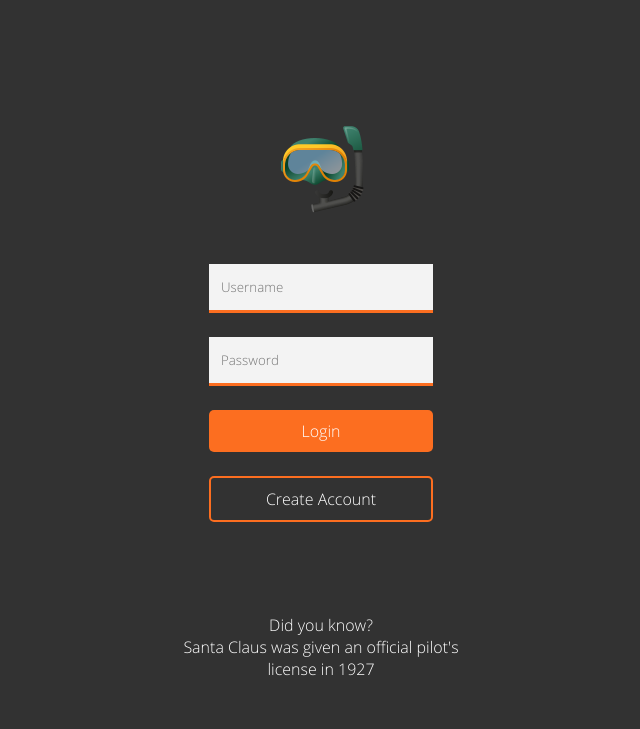
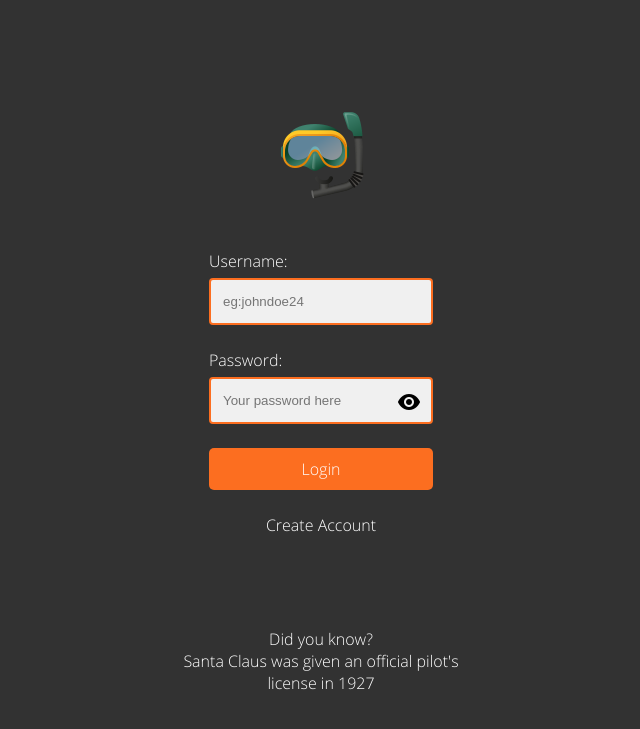
Before and after one commit to elwinjyot/deepreview, a Django app: page / in a window 1280 px wide. Shown: the top 729 px of the page, without its empty margins (319-959 px from the left). Run offline with Django 3.2, Linux system fonts and the light colour scheme; some libraries are stand-ins or nearby versions.

Commit message:
Redesigned login input feilds, added show and hide password feature

```diff
--- a/static/Sass/assets.scss
+++ b/static/Sass/assets.scss
@@ -101,11 +101,9 @@ $shamrock: #25d5a6;
 @mixin input-dark() {
   padding: 14px 12px;
   width: 100%;
-  border: none;
-  border-radius: 0px;
-  border-bottom: 3px solid $blue-gem;
-  background-color: $white-smoke;
-  @include OpenSans(100);
+  background-color: #f0f0f0;
+  border: 2.8px solid $blue-gem;
+  border-radius: 4px;
 
   &:focus {
     outline: none;
--- a/static/Sass/main.css
+++ b/static/Sass/main.css
@@ -1599,20 +1590,59 @@ body #student-details-container #fee-info ul li {
   padding-bottom: 2rem;
 }
 
+#login-body #login-form .login-error-container {
+  color: #ec3a3a;
+  font-family: OpenSans;
+  font-weight: 200;
+  display: none;
+  -webkit-box-align: center;
+      -ms-flex-align: center;
+          align-items: center;
+  width: 70%;
+}
+
+#login-body #login-form .login-error-container img {
+  margin-right: 6px;
+  width: 100%;
+  height: auto;
+  max-width: 18px;
+}
+
 #login-body #login-form .input-group {
   width: 70%;
   padding: 12px 0px;
 }
 
+#login-body #login-form .input-group .pass-group {
+  display: -webkit-box;
+  display: -ms-flexbox;
+  display: flex;
+  position: relative;
+}
+
+#login-body #login-form .input-group .pass-group img {
+  position: absolute;
+  right: 12px;
+  top: 35%;
+  cursor: pointer;
+  width: 100%;
+  max-width: 24px;
+  height: auto;
+}
+
+#login-body #login-form .input-group label {
+  color: white;
+  font-family: OpenSans;
+  font-weight: 100;
+}
+
 #login-body #login-form .input-group input {
+  margin-top: 6px;
   padding: 14px 12px;
   width: 100%;
-  border: none;
-  border-radius: 0px;
-  border-bottom: 3px solid #fc6e20;
-  background-color: #f3f3f3;
-  font-family: OpenSans;
-  font-weight: 100;
+  background-color: #f0f0f0;
+  border: 2.8px solid #fc6e20;
+  border-radius: 4px;
 }
 
 #login-body #login-form .input-group input:focus {
@@ -1654,9 +1684,20 @@ body #student-details-container #fee-info ul li {
   max-width: 28px;
 }
 
-#login-body #login-form .input-group .craccbtn {
-  background-color: transparent;
-  border: 2.4px solid #fc6e20;
+#login-body #login-form .craccbtn {
+  display: -webkit-box;
+  display: -ms-flexbox;
+  display: flex;
+  -webkit-box-pack: center;
+      -ms-flex-pack: center;
+          justify-content: center;
+}
+
+#login-body #login-form .craccbtn a {
+  text-decoration: none;
+  color: white;
+  font-family: OpenSans;
+  font-weight: 100;
 }
 
 #login-body #login-form .tip-wrap {
--- a/static/Sass/main.scss
+++ b/static/Sass/main.scss
@@ -907,11 +907,45 @@ body {
     .space-fill-icon {
       padding-bottom: 2rem;
     }
+
+    .login-error-container {
+      color: #ec3a3a;
+      @include OpenSans(200);
+      display: none;
+      align-items: center;
+      width: 70%;
+
+      img {
+        margin-right: 6px;
+        width: 100%;
+        height: auto;
+        max-width: 18px;
+      }
+    }
     .input-group {
       width: 70%;
       padding: 12px 0px;
 
+      .pass-group {
+        display: flex;
+        position: relative;
+
+        img {
+          position: absolute;
+          right: 12px;
+          top: 35%;
+          cursor: pointer;
+          width: 100%;
+          max-width: 24px;
+          height: auto;
+        }
+      }
+      label {
+        color: white;
+        @include OpenSans(100);
+      }
       input {
+        margin-top: 6px;
         @include input-dark();
       }
       button {
@@ -926,9 +960,15 @@ body {
           max-width: 28px;
         }
       }
-      .craccbtn {
-        background-color: transparent;
-        border: 2.4px solid $blue-gem;
+    }
+    .craccbtn {
+      display: flex;
+      justify-content: center;
+
+      a {
+        text-decoration: none;
+        color: white;
+        @include OpenSans(100);
       }
     }
     .tip-wrap {
@@ -1143,6 +1183,9 @@ $breakpoint-mobile: 414px;
       .input-group {
         width: 100%;
       }
+      .login-error-container {
+        width: 100%;
+      }
     }
   }
   .fourOthreeBody {
--- a/static/Scripts/App.js
+++ b/static/Scripts/App.js
@@ -86,12 +86,28 @@ $("#login-form").submit(function (event) {
       }, 1000);
     },
     error: () => {
-      $(".loginBtn").html(`<p style="margin-right: 6px;">Password or username wrong!</p><img src="../../static/Images/error-ic.png" style="height: auto; max-width: 28px;" /> `);
-      setTimeout(() => {
-        $(".loginBtn").text(`Login`);
-      }, 2000);
+      $(".loginBtn").text(`Login`);
+      $(".login-error-container").css({ display: "flex" });
+      $(".login-error-container p").text(`Password or Email does not match!`);
+      $(`input[name="username"], input[name="password"]`).css({ "border-color": "#ec3a3a" });
     },
   });
+});
+
+$(`input[name="username"], input[name="password"]`).on("change keyup paste", () => {
+  $(`input[name="username"], input[name="password"]`).css({ "border-color": "#fc6e20" });
+  $(".login-error-container").css({ display: "none" });
+});
+
+$(".show-pass").click(function () {
+  const inputFd = $(`input[name="password"]`);
+  if (inputFd.attr("type") == "password") {
+    $(this).attr("src", "/static/Images/show-pass-ic.png");
+    inputFd.attr("type", "text");
+  } else {
+    $(this).attr("src", "/static/Images/view-pass-ic.png");
+    inputFd.attr("type", "password");
+  }
 });
 
 // Close AddStudent Panel
--- a/templates/Auth/login.html
+++ b/templates/Auth/login.html
@@ -15,16 +15,25 @@
         <img src="{% static 'Images/empty-scuba-ic.png' %}" alt="" />
       </div>
       <div class="input-group">
-        <input type="text" placeholder="Username" name="username" autocomplete="off" />
+        <label for="username">Username: </label>
+        <input type="text" placeholder="eg:johndoe24" name="username" autocomplete="off" />
       </div>
       <div class="input-group">
-        <input type="password" placeholder="Password" name="password" />
+        <label for="password">Password: </label>
+        <div class="pass-group">
+          <input type="password" placeholder="Your password here" name="password" />
+          <img class="show-pass" src="{% static 'Images/view-pass-ic.png' %}" />
+        </div>
+      </div>
+      <div class="login-error-container">
+        <img src="{% static 'Images/info-ic.png' %}" alt="" />
+        <p></p>
       </div>
       <div class="input-group">
         <button type="submit" class="loginBtn">Login</button>
       </div>
-      <div class="input-group">
-        <button type="button" class="craccbtn">Create Account</button>
+      <div class="input-group craccbtn">
+        <a href="#">Create Account</a>
       </div>
       <div class="tip-wrap">
         <p>Did you know?</p>
```
Also changed, not shown: other parts of static/Sass/main.css (+12 -18 lines), static/Images/info-ic.png (added), static/Images/show-pass-ic.png (added), static/Images/view-pass-ic.png (added).
